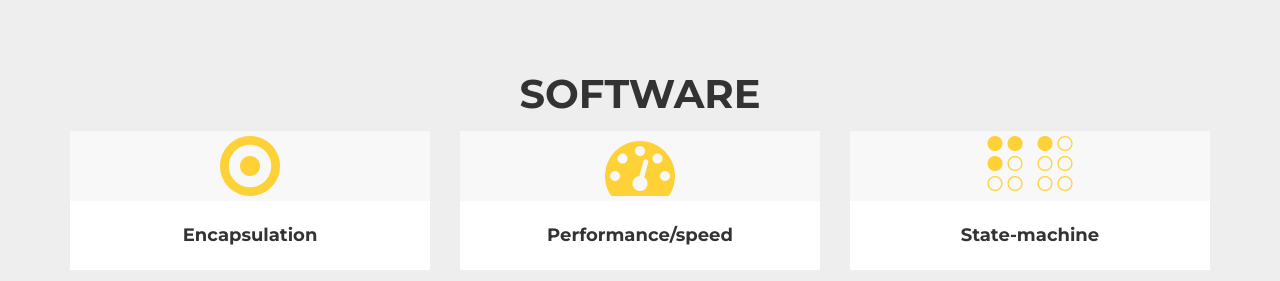
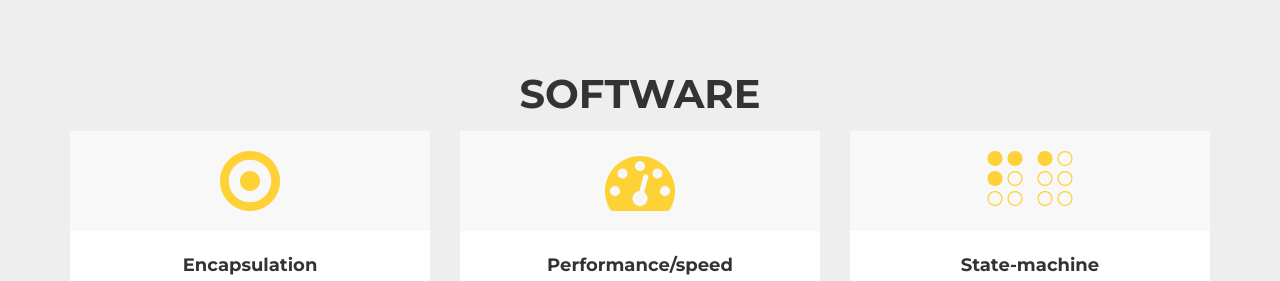
Before and after one commit to NooberRobotics/RayWebsite_Bootstrap, a website: page index.html in a window 1280 px wide. Shown: the part 5000-5281 px from the top of the page. Drawn offline with nearby package versions, Linux system fonts and the light colour scheme; a web font is replaced by a local one.

Commit message:
Addedd padding to software fa icons

```diff
--- a/index.html
+++ b/index.html
@@ -397,7 +397,7 @@
                                 <i class="fa fa-plus fa-3x"></i>
                             </div>
                         </div>
-                        <div class="text-center" style="background-color: rgba(100%,100%,100%,0.6)">
+                        <div class="text-center" style="padding:15px; background-color: rgba(100%,100%,100%,0.6)">
                             <i class="fa fa-dot-circle-o fa-5x" aria-hidden="true" fa-stack-2x></i>
                         </div>
                     </a>
@@ -414,7 +414,7 @@
                                 <i class="fa fa-plus fa-3x"></i>
                             </div>
                         </div>
-                        <div class="text-center" style="background-color: rgba(100%,100%,100%,0.6)">
+                        <div class="text-center" style="padding:15px; background-color: rgba(100%,100%,100%,0.6)">
                             <i class="fa fa-tachometer fa-5x" aria-hidden="true"></i>
                         </div>
                     </a>
@@ -430,7 +430,7 @@
                                 <i class="fa fa-plus fa-3x"></i>
                             </div>
                         </div>
-                        <div class="text-center" style="background-color: rgba(100%,100%,100%,0.6)">
+                        <div class="text-center" style="padding:15px; background-color: rgba(100%,100%,100%,0.6)">
                             <i class="fa fa-braille fa-5x" aria-hidden="true"></i>
                         </div>
                     </a>
```
